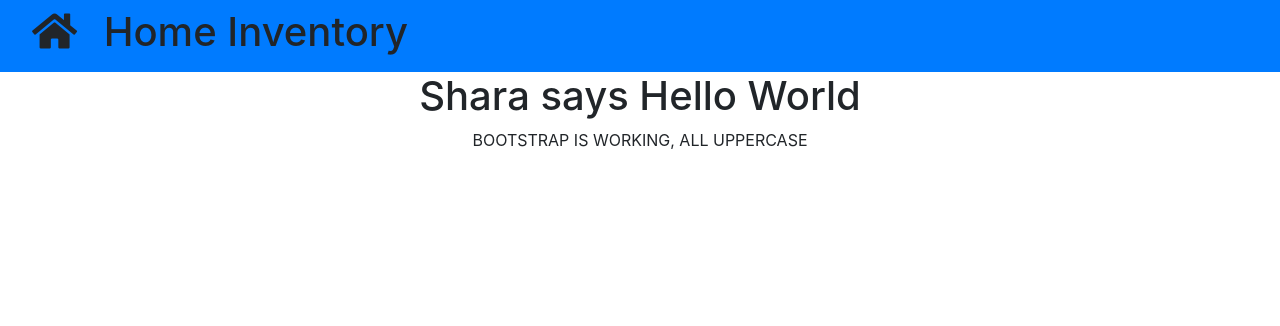
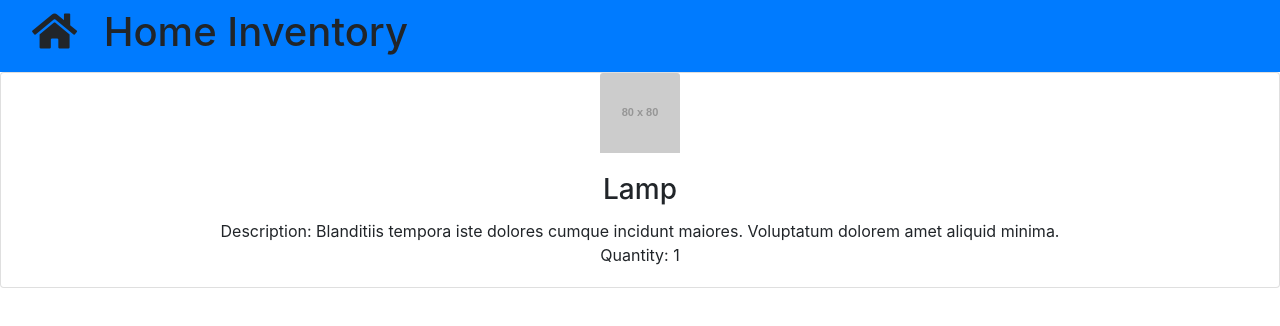
Before and after one commit to sharaseaman/inventory-react, a React (Create React App) app: page / in a window 1280 px wide. Shown: the top 326 px of the page. Built offline with nearby package versions, Linux system fonts and the light colour scheme.

Commit message:
add items to page using state

```diff
--- a/src/App.css
+++ b/src/App.css
@@ -1,7 +1,3 @@
-.App {
-  text-align: center;
-}
-
 .App-logo {
   height: 40vmin;
   pointer-events: none;
--- a/src/App.js
+++ b/src/App.js
@@ -1,5 +1,6 @@
 import React, { Component } from 'react';
 import Navbar from './components/layouts/Navbar.js';
+import UserItem from './components/rooms/RoomItem.js';
 import './App.css';
 
 //FUNCTIONAL COMPONENT
@@ -60,8 +61,7 @@ class App extends Component {
     return (
       <div className="App">
         < Navbar />
-        <h1>Shara says Hello World</h1>
-          <p className="text-uppercase">Bootstrap is working, all uppercase</p>
+        < UserItem />
       </div>
     )
   }
--- /dev/null
+++ b/src/components/rooms/RoomItem.js
@@ -0,0 +1,30 @@
+import React, { Component } from 'react'
+
+class RoomItem extends Component {
+state = {
+    id: 1,
+    room_id: 3,
+    name: "Lamp",
+    description: "Blanditiis tempora iste dolores cumque incidunt maiores. Voluptatum dolorem amet aliquid minima.",
+    image: "https://via.placeholder.com/80.png?text=Item",
+    quantity: 1
+};
+
+
+    render() {
+        const { image, name, description, quantity } = this.state;
+
+        return (
+            <div className="card rounded mx-auto d-block text-center">
+                <img class="card-img-top" src={image} alt="placeholder" style={{ width: '80px' }}/>
+                <div class="card-body">
+                    <h3 class="card-title"> {name} </h3>
+                    <div class="card-text"> Description: {description} </div>
+                    <div class="card-text"> Quantity: {quantity} </div>
+                </div>
+            </div>
+        )
+    }
+}
+
+export default RoomItem
```
